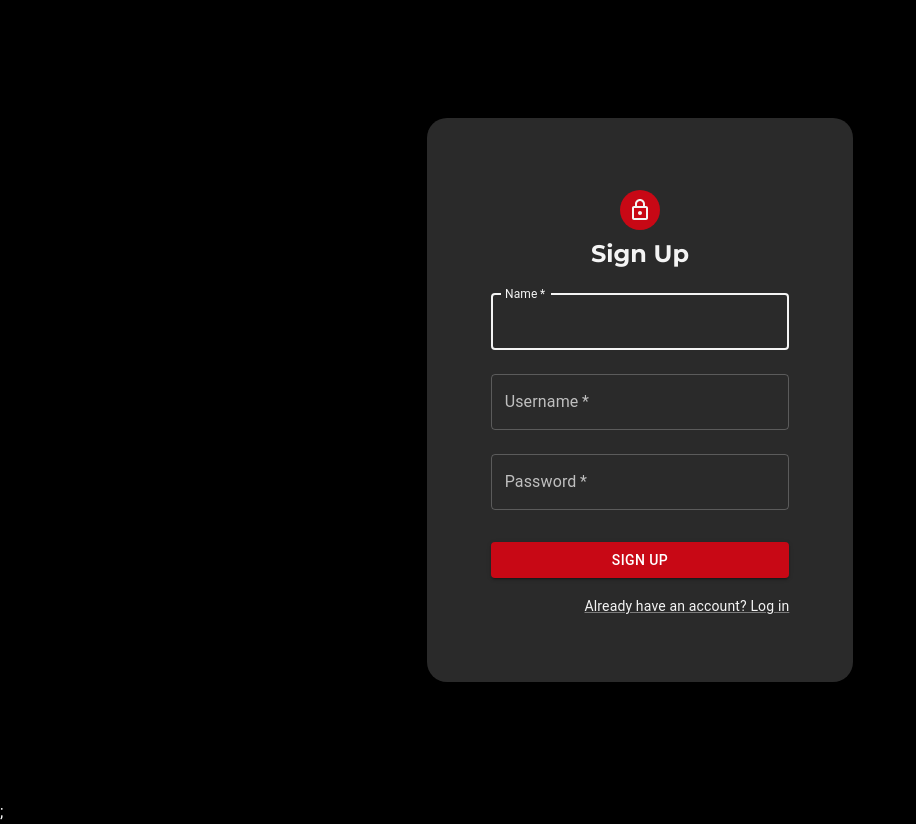
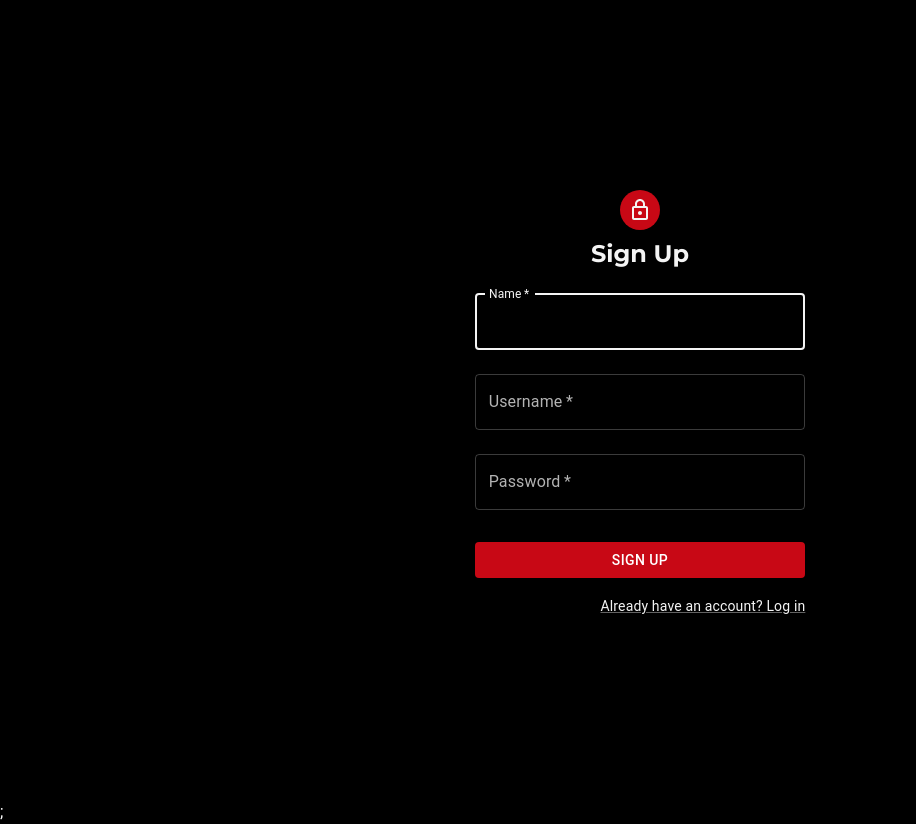
Before and after one commit to blackchapel/car-recommendation-system, a React (Create React App) app in the folder frontend/: page /auth/signup in a window 1280 px wide. Shown: the whole page, without its empty margins (0-916 px from the left). Built offline with nearby package versions, Linux system fonts and the light colour scheme.

Commit message:
updated ui for auth pages

```diff
--- a/frontend/src/pages/Login.jsx
+++ b/frontend/src/pages/Login.jsx
@@ -66,20 +66,19 @@ const Login = () => {
           alignItems: "center",
         }}
       >
-        <CssBaseline />
         <Grid
           item
           sm={12}
           md={4}
           elevation={5}
-          component={Paper}
           square
           sx={{ borderRadius: "20px" }}
         >
+          <CssBaseline />
           <Box
             sx={{
-              my: 8,
-              mx: 8,
+              my: 6,
+              mx: 6,
               display: "flex",
               flexDirection: "column",
               alignItems: "center",
--- a/frontend/src/pages/Signup.jsx
+++ b/frontend/src/pages/Signup.jsx
@@ -76,14 +76,13 @@ const Signup = () => {
           sm={12}
           md={4}
           elevation={5}
-          component={Paper}
           square
           sx={{ borderRadius: "20px" }}
         >
           <Box
             sx={{
-              my: 8,
-              mx: 8,
+              my: 6,
+              mx: 6,
               display: "flex",
               flexDirection: "column",
               alignItems: "center",
```
